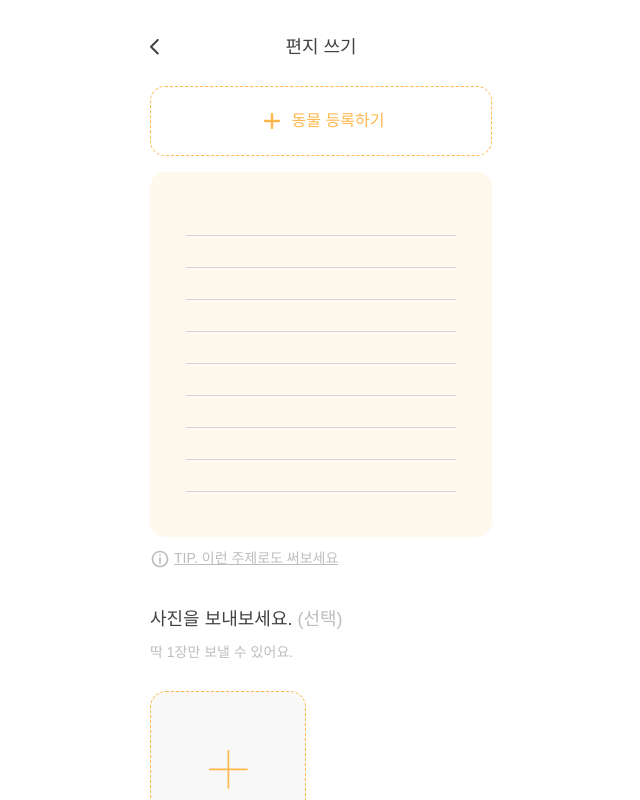
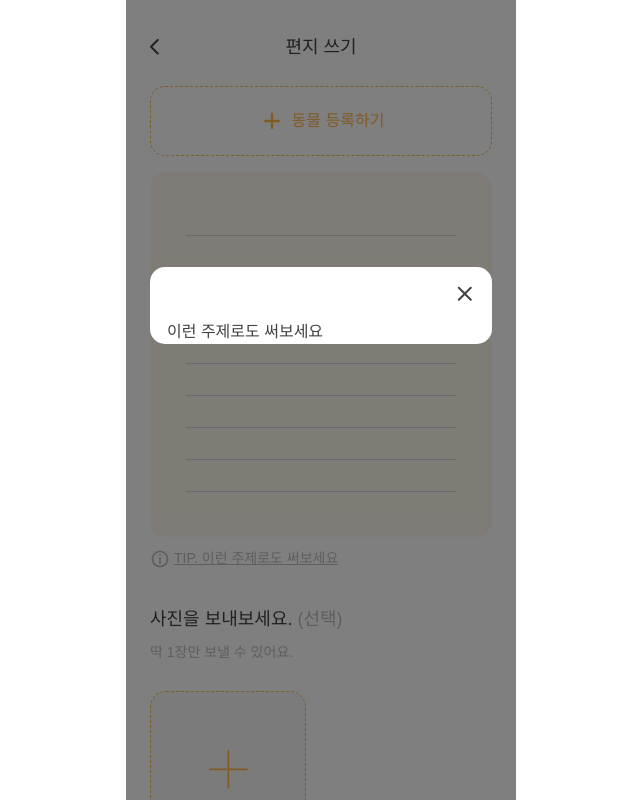
Before and after one commit to rainbow-letter/rainbow-letter-frontend, a React (Create React App) app: page /letter/write in a window 1280 px wide. Both pictures are taken after a click on the button "TIP. 이런 주제로도 써보세요". Shown: the top 800 px of the page, without its empty margins (319-959 px from the left). Built offline with nearby package versions, Linux system fonts and the light colour scheme; a web font is replaced by a local one.

Commit message:
feat: 모달 컴포넌트 초안 구현

```diff
--- a/src/Router.jsx
+++ b/src/Router.jsx
@@ -18,9 +18,11 @@ import AccountDeactivation from './components/MyPage/AccountDeactivation';
 import MyPets from './components/MyPets';
 import PetRegistration from './components/MyPets/PetRegistration';
 import WriteLetter from './view/WriteLetter';
+import Modal from './components/Modal';
 
 function Router() {
   const user = useSelector((state) => state.user);
+  const { isOpen } = useSelector((state) => state.modal);
   const isLoggedIn = !!user.token;
 
   return (
@@ -45,6 +47,7 @@ function Router() {
           </Route>
         </Routes>
       </Layout>
+      {isOpen && <Modal />}
     </BrowserRouter>
   );
 }
--- /dev/null
+++ b/src/components/Modal/ModalContainer.jsx
@@ -0,0 +1,21 @@
+import React from 'react';
+import { useDispatch } from 'react-redux';
+
+import CancelImage from '../../assets/ph_x-bold.svg';
+import { closeModal } from '../../store/modal';
+
+export default function ModalContainer({ children }) {
+  const dispatch = useDispatch();
+  return (
+    <article className="bg-white rounded-[15px] relative pt-[53px] px-[17px] top-1/3">
+      <button
+        type="button"
+        onClick={() => dispatch(closeModal())}
+        className="absolute top-4 right-4"
+      >
+        <img src={CancelImage} alt="cancel" />
+      </button>
+      {children}
+    </article>
+  );
+}
--- /dev/null
+++ b/src/components/Modal/ModalLayOut.jsx
@@ -0,0 +1,9 @@
+import React from 'react';
+
+export default function ModalLayOut({ children }) {
+  return (
+    <main className="w-full h-full min-w-[360px] pb-10 flex justify-center bg-white">
+      {children}
+    </main>
+  );
+}
--- /dev/null
+++ b/src/components/Modal/ModalSection.jsx
@@ -0,0 +1,16 @@
+import React from 'react';
+import { useSelector } from 'react-redux';
+
+export default function ModalSection({ children }) {
+  const { isOpen } = useSelector((state) => state.modal);
+
+  return (
+    <section
+      className={`${
+        isOpen ? 'block' : 'hidden'
+      } fixed inset-y-0 bg-[#000000]/50 w-[390px] px-6 flex flex-col`}
+    >
+      {children}
+    </section>
+  );
+}
--- /dev/null
+++ b/src/components/Modal/index.jsx
@@ -0,0 +1,15 @@
+import React from 'react';
+
+import ModalLayOut from './ModalLayOut';
+import ModalSection from './ModalSection';
+import ModalContainer from './ModalContainer';
+
+export default function Modal() {
+  return (
+    <ModalLayOut>
+      <ModalSection>
+        <ModalContainer>이런 주제로도 써보세요</ModalContainer>
+      </ModalSection>
+    </ModalLayOut>
+  );
+}
--- a/src/components/Write/TopicSuggestion.jsx
+++ b/src/components/Write/TopicSuggestion.jsx
@@ -1,13 +1,17 @@
 import React from 'react';
+import { useDispatch } from 'react-redux';
 
 import InfoImage from '../../assets/gg_info.svg';
+import { openModal } from '../../store/modal';
 
 export default function TopicSuggestion() {
+  const dispatch = useDispatch();
+
   return (
     <article className="mt-2.5">
       <button
         type="button"
-        onClick={() => alert('모달 나와랏')}
+        onClick={() => dispatch(openModal())}
         className="flex items-center gap-1"
       >
         <img src={InfoImage} alt="infomation" />
--- a/src/store/index.js
+++ b/src/store/index.js
@@ -2,13 +2,14 @@ import { combineReducers } from 'redux';
 import { persistReducer } from 'redux-persist';
 import storage from 'redux-persist/lib/storage';
 import user from './user';
+import modal from './modal';
 
 const persistConfig = {
   key: 'root',
   storage,
-  whitelist: ['user'],
+  whitelist: ['user', 'modal'],
 };
 
-const rootReducer = combineReducers({ user });
+const rootReducer = combineReducers({ user, modal });
 
 export default persistReducer(persistConfig, rootReducer);
--- /dev/null
+++ b/src/store/modal.js
@@ -0,0 +1,27 @@
+/* eslint-disable*/
+const initialState = {
+  isOpen: false,
+};
+
+const OPEN_MODAL = 'OPEN_MODAL';
+const CLOSE_MODAL = 'CLOSE_MODAL';
+
+export const openModal = () => ({ type: OPEN_MODAL });
+export const closeModal = () => ({ type: CLOSE_MODAL });
+
+export default function modal(state = initialState, action) {
+  switch (action.type) {
+    case OPEN_MODAL:
+      return {
+        ...state,
+        isOpen: true,
+      };
+    case CLOSE_MODAL:
+      return {
+        ...state,
+        isOpen: false,
+      };
+    default:
+      return state;
+  }
+}
--- a/src/view/WriteLetter.jsx
+++ b/src/view/WriteLetter.jsx
@@ -5,6 +5,8 @@ import WritingPadSection from '../components/Write/WritingPadSection';
 import ImageUploadSection from '../components/Write/ImageUploadSection';
 import TopicSuggestion from '../components/Write/TopicSuggestion';
 import Button from '../components/Button';
+
+import Modal from '../components/Modal';
 
 const IS_REGISTER_PET = false;
 
```
Also changed, not shown: src/assets/ph_x-bold.svg (added).
